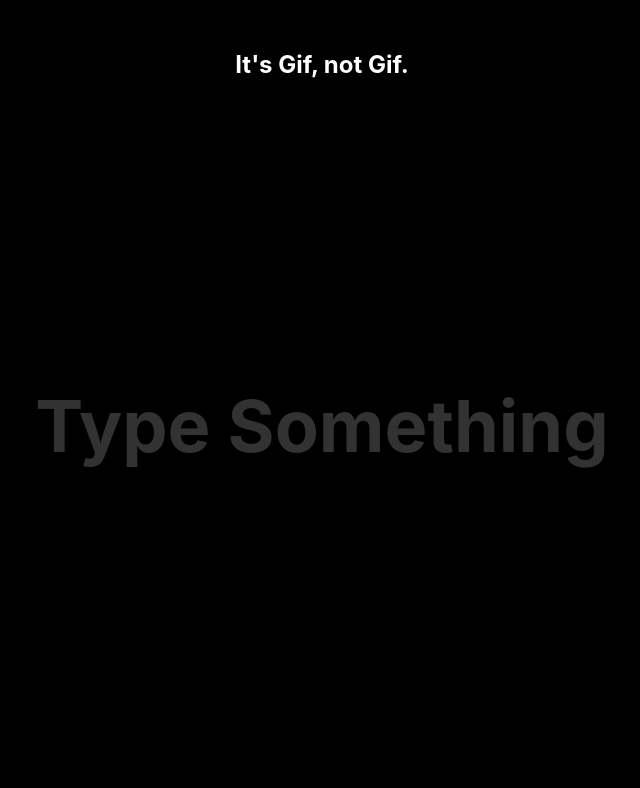
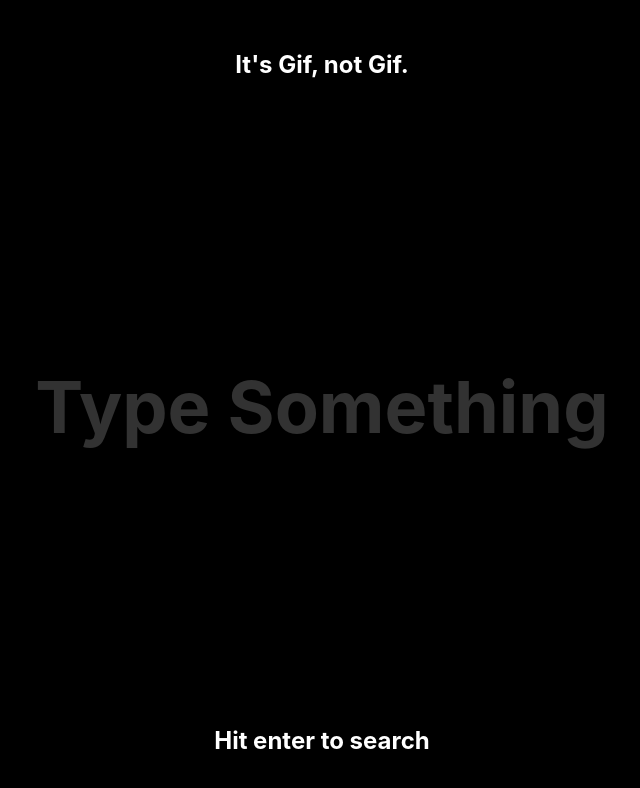
Before and after one commit to hnkingsolver/itsGIFnotJIF, a React (Create React App) app: page / in a window 1280 px wide. Shown: the top 788 px of the page, without its empty margins (318-958 px from the left). Built offline with nearby package versions, Linux system fonts and the light colour scheme.

Commit message:
added userHint

```diff
--- a/src/App.js
+++ b/src/App.js
@@ -1,8 +1,19 @@
 import React, { Component } from 'react';
+//import loader spinner image
+import loader from './images/loader.svg'
 
 const Header = () => (
   <div className="header grid">
     <h1 className="title"> It's Gif, not Gif.</h1>
+  </div>
+)
+
+const UserHint = ({loading, hintText}) => (
+  <div className="user-hint">
+    {/* check whether or not we have a loading state and render out either
+    our spinner or hintText based on that, using a ternary opperator
+    (if/else) */}
+    {loading ? <img src={loader} className="block mx-auto" /> : hintText}
   </div>
 )
 
@@ -11,7 +22,8 @@ class App extends Component {
   constructor(props) {
     super(props)
     this.state = {
-      searchTerm: ''
+      searchTerm: '',
+      hintText: 'Hit enter to search'
     }
   }
 
@@ -24,10 +36,9 @@ class App extends Component {
       // we take our old props and spread them out
       ...prevState,
       //here then we overwrite the ones we want after
-      searchTerm: value
+      searchTerm: value,
+      hintText: `Hit enter to search ${value}`
     }));
-    if (value.length > 2) {
-    }
   };
 
   handleKeyPress = event => {
@@ -54,6 +65,9 @@ class App extends Component {
             value={searchTerm}
           />
         </div>
+        {/* pass userHint all of our state using a spread */}
+        <UserHint {...this.state} />
+
       </div>
     );
   }
```
Also changed, not shown: src/images/close-icon.svg (added), src/images/loader.svg (added).
